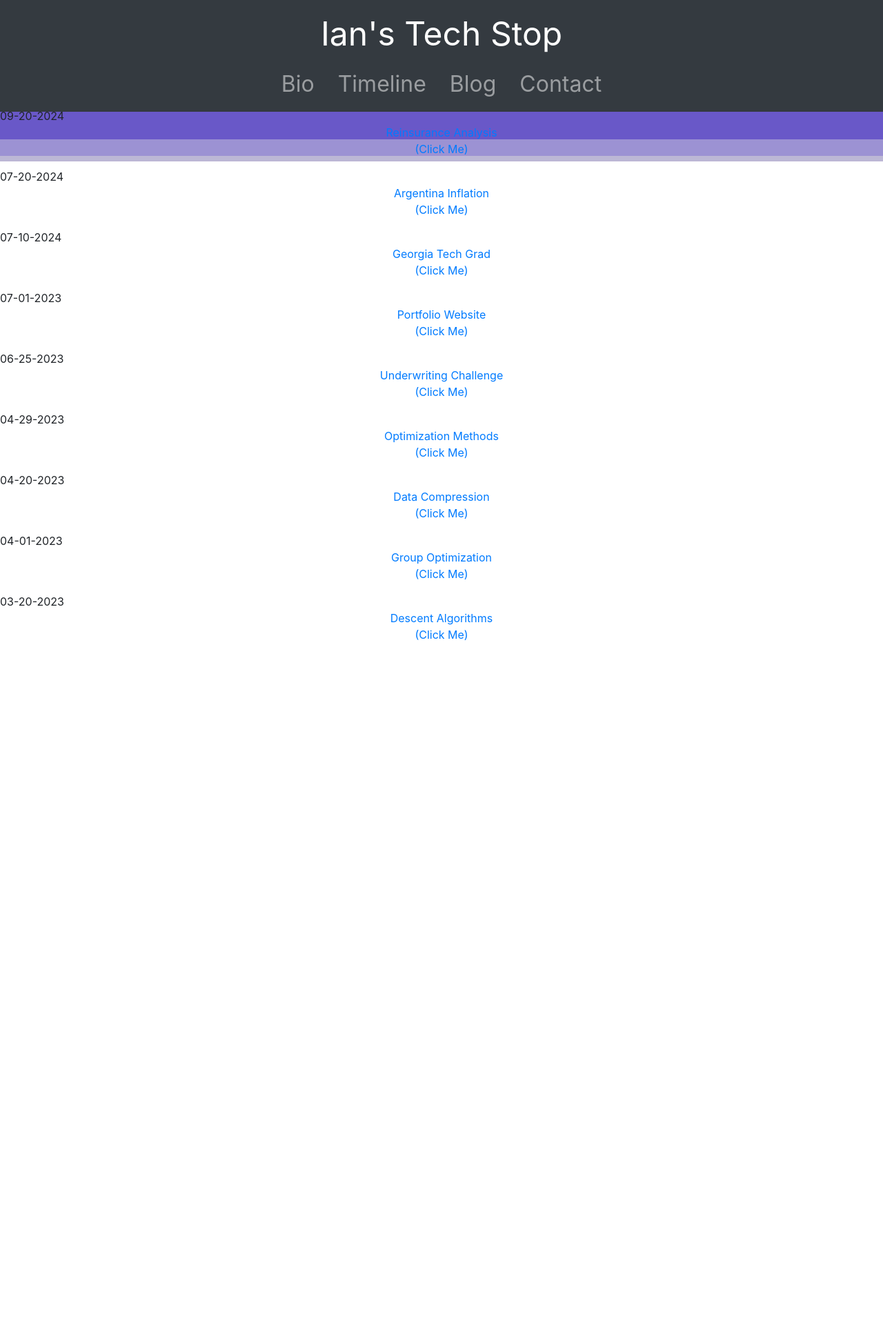
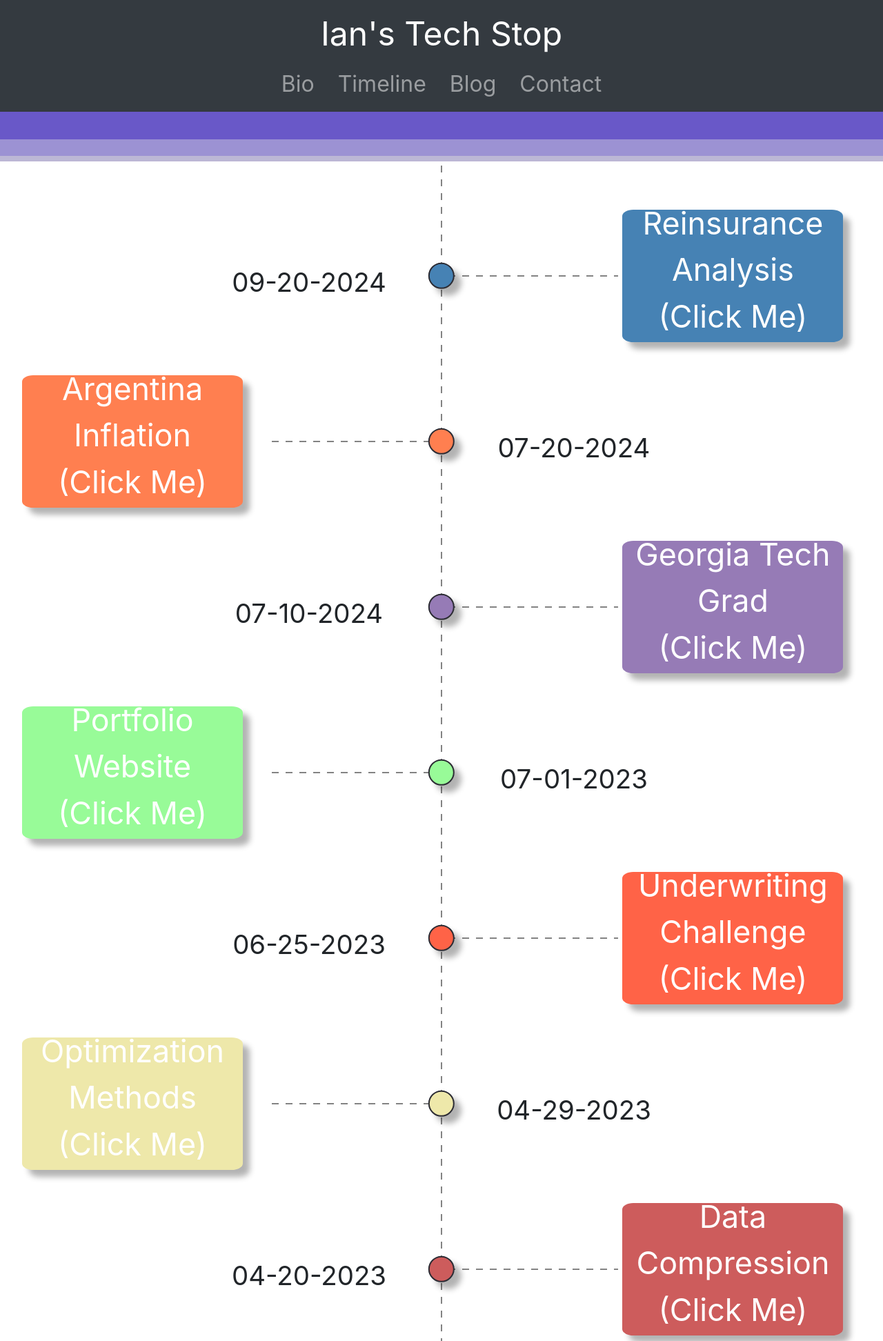
Before and after one commit to Delpen9/Ian-Dover-Personal-Website, a Flask app: page /timeline in a window 1280 px wide. Shown: the top 1944 px of the page at 69% size. Run offline with Flask 3, Linux system fonts and the light colour scheme; some libraries are stand-ins or nearby versions.

Commit message:
fixed duplicate line

```diff
--- a/myportfolio/static/css/timeline.css
+++ b/myportfolio/static/css/timeline.css
@@ -26,7 +26,6 @@ body {
     text-decoration: none;
 }
 
-.dashed-line-svg {
 .dashed-line-svg {
     position: absolute;
     top: 0;
```
